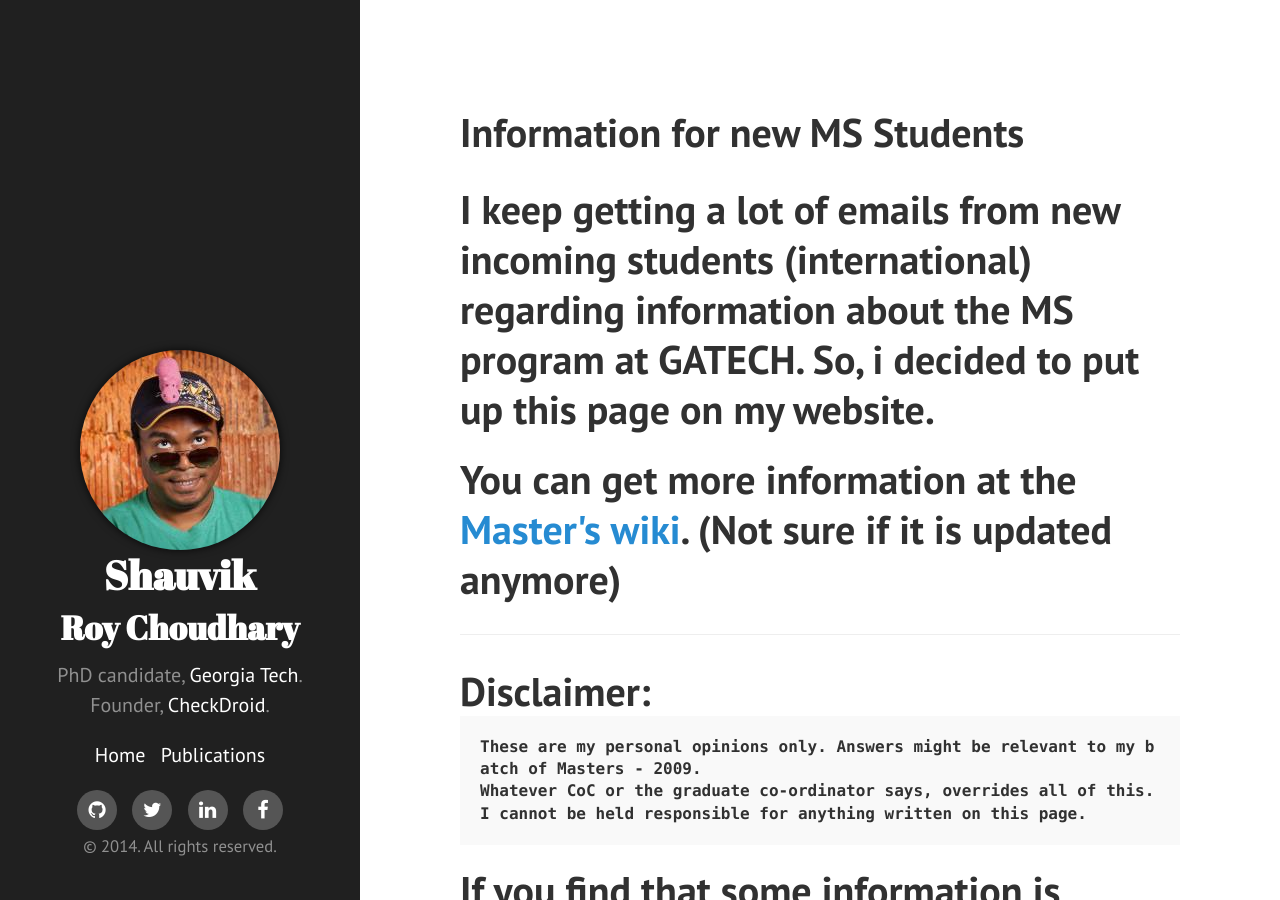
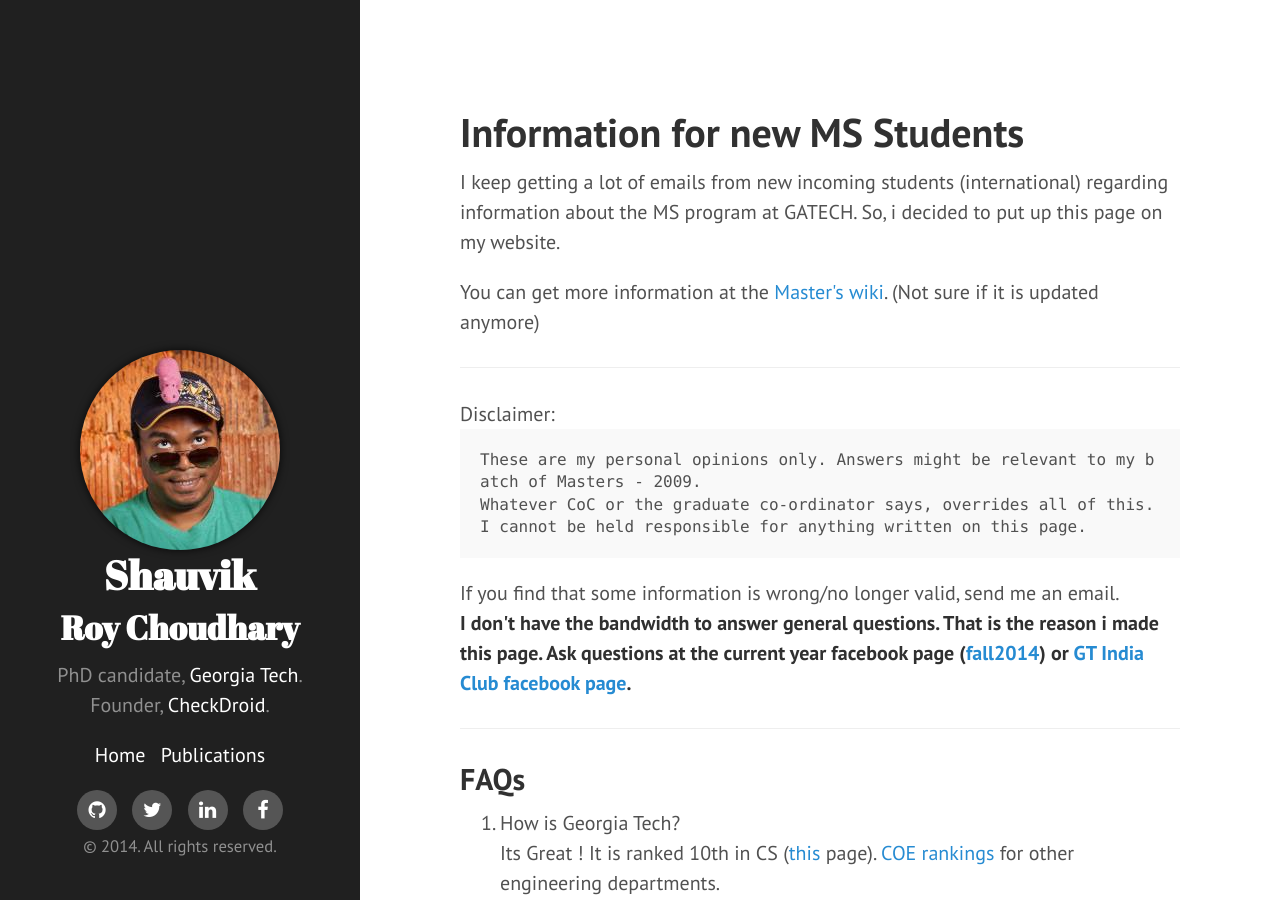
Before and after one commit to shauvik/shauvik.github.io, a Jekyll site: the page built from ms.html, in a window 1280 px wide and 900 px high. Built offline with Jekyll 4.4.1, drawn with Linux system fonts in a browser that asks for light colours; nearby versions of some CDN libraries; Markdown is read by kramdown in place of the engine named in the settings.

```diff
--- a/ms.html
+++ b/ms.html
@@ -4,7 +4,7 @@ title: Information for new MS Students
 ---
 
 
-<h1>Information for new MS Students<h1>
+<h1>Information for new MS Students</h1>
 
 <p>I keep getting a lot of emails from new incoming students (international) regarding information about the
 MS program at GATECH. So, i decided to put up this page on my website.</p>
```
